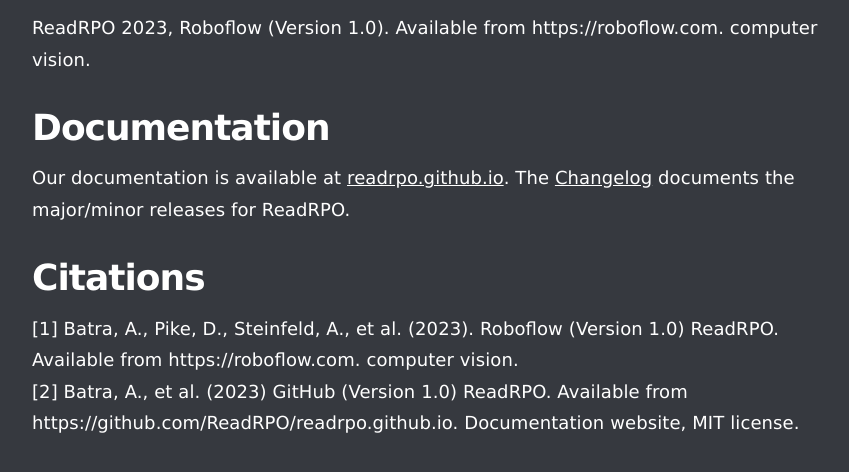
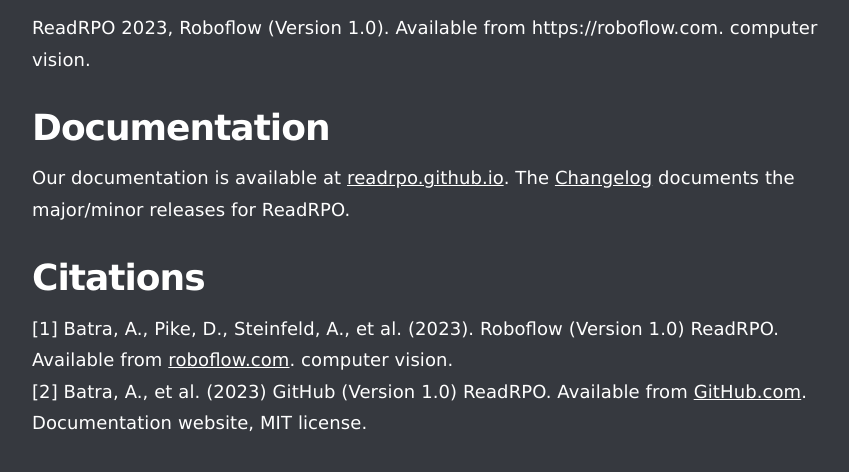
Before and after one commit to ReadRPO/readrpo.github.io, a Jekyll site: the page built from index.md, in a window 1280 px wide and 900 px high, scrolled down 1852 px, cut to the strip 409-881 px from the top of the window. Shown: the whole strip, without its empty margins (358-1207 px from the left). Built offline with Jekyll 4.4.1, drawn with Linux system fonts in a browser that asks for light colours; some of the changed lines change nothing that is shown.

Commit message:
fix links

```diff
--- a/index.md
+++ b/index.md
@@ -29,6 +29,6 @@
 Our documentation is available at [readrpo.github.io](https://readrpo.github.io). The [Changelog](https://readrpo.github.io/changelog) documents the major/minor releases for ReadRPO.
 
 ## Citations
-[1] Batra, A., Pike, D., Steinfeld, A., et al. (2023). Roboflow (Version 1.0) ReadRPO. Available from https://roboflow.com. computer vision.
+[1] Batra, A., Pike, D., Steinfeld, A., et al. (2023). Roboflow (Version 1.0) ReadRPO. Available from [roboflow.com](https://roboflow.com). computer vision.
 <br>
-[2] Batra, A., et al. (2023) GitHub (Version 1.0) ReadRPO. Available from https://github.com/ReadRPO/readrpo.github.io. Documentation website, MIT license.
+[2] Batra, A., et al. (2023) GitHub (Version 1.0) ReadRPO. Available from [GitHub.com](https://github.com/ReadRPO/readrpo.github.io). Documentation website, MIT license.
```
